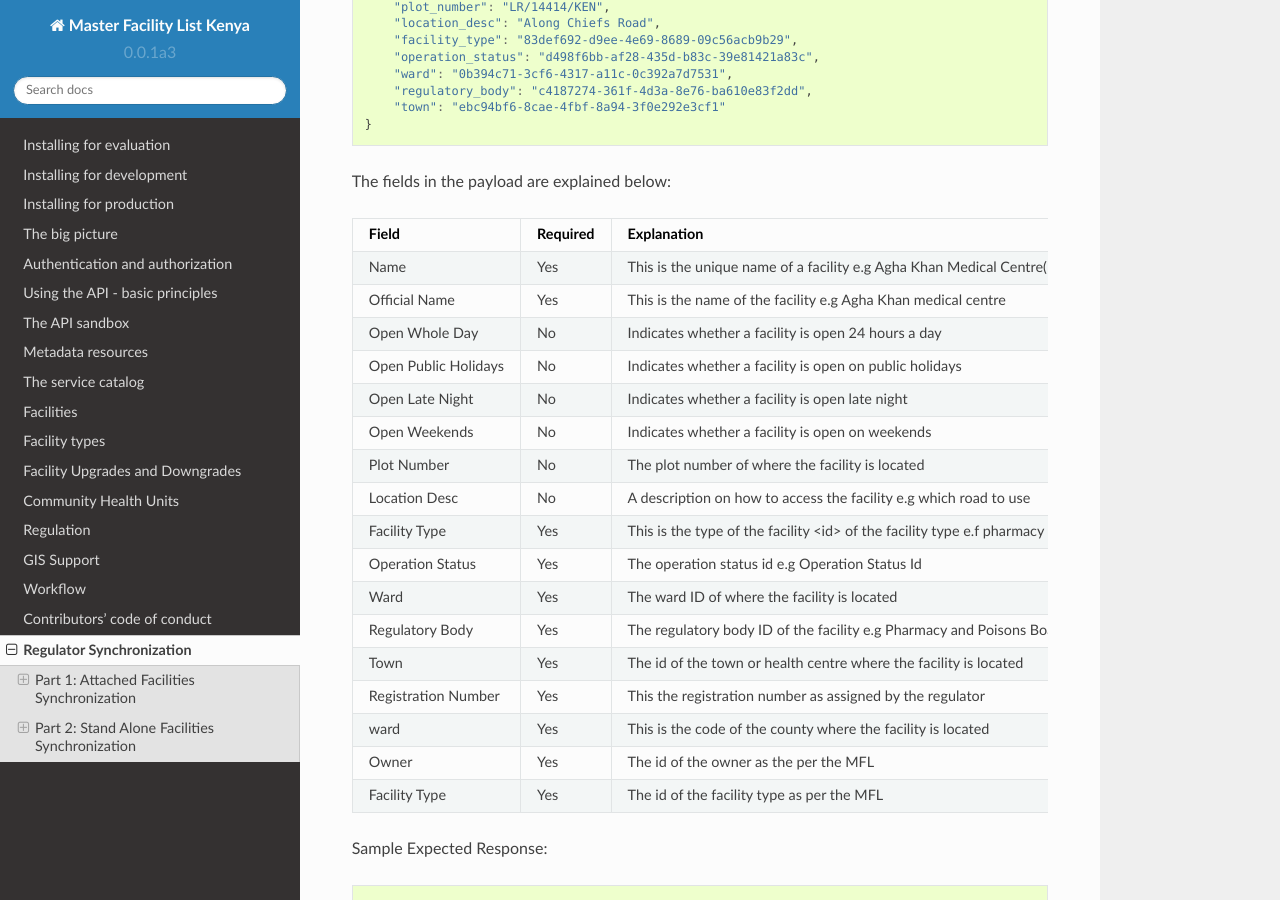
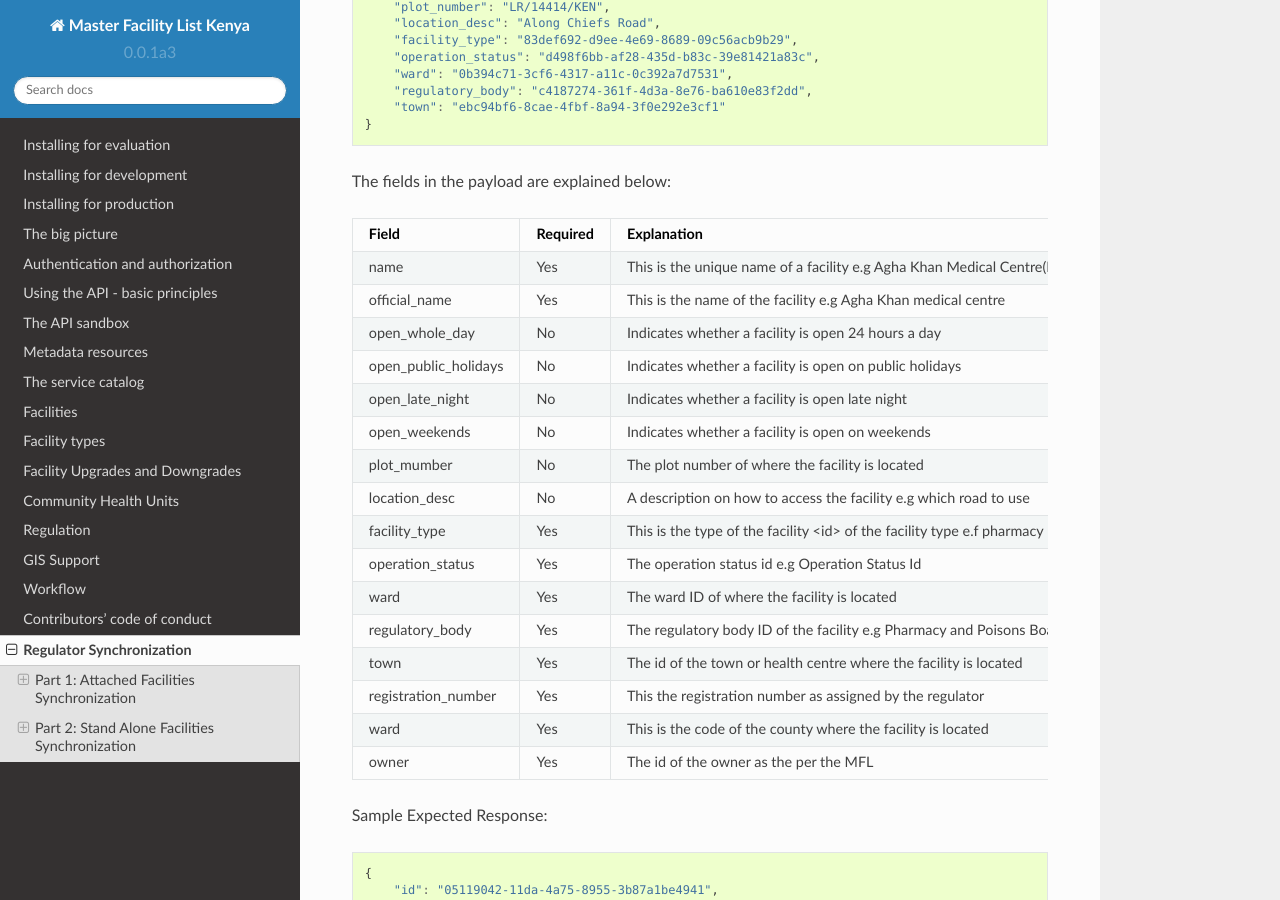
Before and after one commit to MasterFacilityList/mfl_api_docs, a Sphinx documentation site: the page built from docs/16_regulator_synchronization.rst, in a window 1280 px wide and 900 px high, scrolled down 5673 px. Built offline with Sphinx 7.4.7 and the Read the Docs theme 2.0.0, drawn with Linux system fonts in a browser that asks for light colours.

Commit message:
Make minor changes

```diff
--- a/docs/08_support_resources.rst
+++ b/docs/08_support_resources.rst
@@ -274,7 +274,7 @@ known contact, although the use cases for that are more limited.
 
 Facility Operation Status
 -------------------------
-Operation Status is the what indicates whether a facility is operation or non operational.
+Operation Status is what indicates whether a facility is operation or non operational.
 
 Listing Available Operation Status
 ++++++++++++++++++++++++++++++++++
--- a/docs/16_regulator_synchronization.rst
+++ b/docs/16_regulator_synchronization.rst
@@ -318,23 +318,22 @@ The fields in the payload are explained below:
 ===================== ============= ========================================================
 Field                 Required      Explanation
 ===================== ============= ========================================================
-Name                   Yes          This is the unique name of a facility e.g Agha Khan Medical Centre(Mombasa)
-Official Name          Yes          This is the name of the facility e.g Agha Khan medical centre
-Open Whole Day         No           Indicates whether a facility is open 24 hours a day
-Open Public Holidays   No           Indicates whether a facility is open on public holidays
-Open Late Night        No           Indicates whether a facility is open late night
-Open Weekends          No           Indicates whether a facility is open on weekends
-Plot Number            No           The plot number of where the facility is located
-Location Desc          No           A description on how to access the facility e.g which road to use
-Facility Type          Yes          This is the type of the facility <id> of the facility type e.f pharmacy
-Operation Status       Yes          The operation status id e.g Operation Status Id
-Ward                   Yes          The ward ID of where the facility is located
-Regulatory Body        Yes          The regulatory body ID of the facility e.g Pharmacy and Poisons Board id
-Town                   Yes          The id of the town or health centre where the facility is located
-Registration Number     Yes          This the registration number as assigned by the regulator
+name                   Yes          This is the unique name of a facility e.g Agha Khan Medical Centre(Mombasa)
+official_name          Yes          This is the name of the facility e.g Agha Khan medical centre
+open_whole_day         No           Indicates whether a facility is open 24 hours a day
+open_public_holidays   No           Indicates whether a facility is open on public holidays
+open_late_night        No           Indicates whether a facility is open late night
+open_weekends          No           Indicates whether a facility is open on weekends
+plot_mumber            No           The plot number of where the facility is located
+location_desc          No           A description on how to access the facility e.g which road to use
+facility_type          Yes          This is the type of the facility <id> of the facility type e.f pharmacy
+operation_status       Yes          The operation status id e.g Operation Status Id
+ward                   Yes          The ward ID of where the facility is located
+regulatory_body        Yes          The regulatory body ID of the facility e.g Pharmacy and Poisons Board id
+town                   Yes          The id of the town or health centre where the facility is located
+registration_number    Yes          This the registration number as assigned by the regulator
 ward                   Yes          This is the code of the county where the facility is located
-Owner                  Yes          The id of the owner as the per the MFL
-Facility Type          Yes          The id of the facility type as per the MFL
+owner                  Yes          The id of the owner as the per the MFL
 ===================== ============= ========================================================
 
 Sample Expected Response:
```
